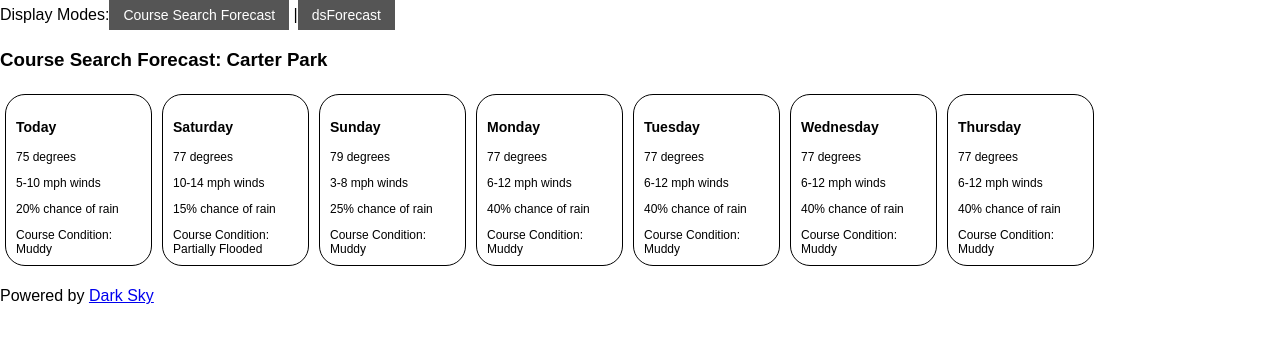
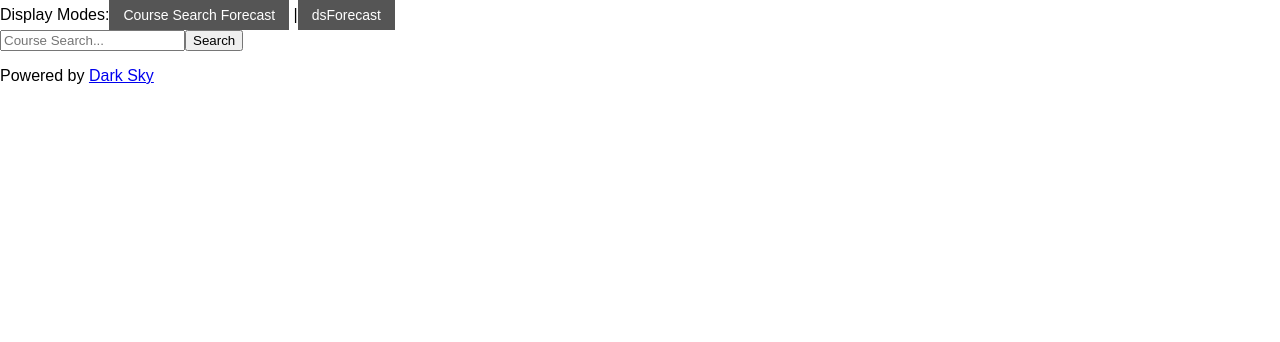
Before and after one commit to Howie17/dg-weather, a React (Create React App) app in the folder client/: page / in a window 1280 px wide. Shown: the top 342 px of the page. Built offline with nearby package versions, Linux system fonts and the light colour scheme.

Commit message:
Its alive!

```diff
--- a/client/src/index.js
+++ b/client/src/index.js
@@ -20,7 +20,7 @@ const app = document.getElementById('app');
 ReactDOM.render(
         <Router history={hashHistory}>
             <Route path="/" component={Layout}>
-                <IndexRoute component={CourseSearchForecast}></IndexRoute>
+                <IndexRoute component={DSForecast}></IndexRoute>
                 <Route path="coursesearchforecast" component={CourseSearchForecast}></Route>
                 {/*
                 <Route path="playablebyday" component={PlayableByDay}></Route>
--- a/client/src/pages/DSForecast.js
+++ b/client/src/pages/DSForecast.js
@@ -30,11 +30,11 @@ class DSSearch extends React.Component {
         this.setState({value: event.target.value});
     }
 
-    handleSearchClick() {
+    handleSearchClick(e) {
         this.setState({isSearchClick: true});
-        var textValue = this.state.value;                                                                  //todo: onError display error msg "Course not found."
-        var myRequest = new Request('/api/course/' + textValue);
-        var FORECAST = [];
+        let textValue = this.state.value;                                                                  //todo: onError display error msg "Course not found."
+        let myRequest = new Request('/api/course/' + textValue);
+        let FORECAST = [];
         if (textValue === "") {
             console.log("Error: Course does not exist.")
         } else {
@@ -45,9 +45,10 @@ class DSSearch extends React.Component {
                     this.setState({forecast: FORECAST});
                 })
         }
+        e.preventDefault();
     }
     render(){
-        var displayWeekly = '';
+        let displayWeekly = '';
         if (this.state.isSearchClick) {
             displayWeekly = <DSWeekly name={this.state.value} forecast={this.state.forecast}/>;
         } else {
@@ -56,9 +57,9 @@ class DSSearch extends React.Component {
 
         return (
             <div>
-                <form>
+                <form onSubmit={this.handleSearchClick}>
                     <input type="text" placeholder="Course Search..." value={this.state.value} onChange={this.handleTextChange} />
-                    <button className="reqForecast" onClick={this.handleSearchClick}>Search</button>
+                    <button className="reqForecast">Search</button>
                 </form>
                 <div className="Weekly">
                     {displayWeekly}
@@ -91,7 +92,7 @@ class DSWeekly extends React.Component {
         }
     }
     render() {
-        var vDaily = this.props.forecast.daily;
+        let vDaily = this.props.forecast.daily;
 
         return(
             <div className="container">
```
Also changed, not shown: 2 other files (tests, documents, lock files or other folders).
